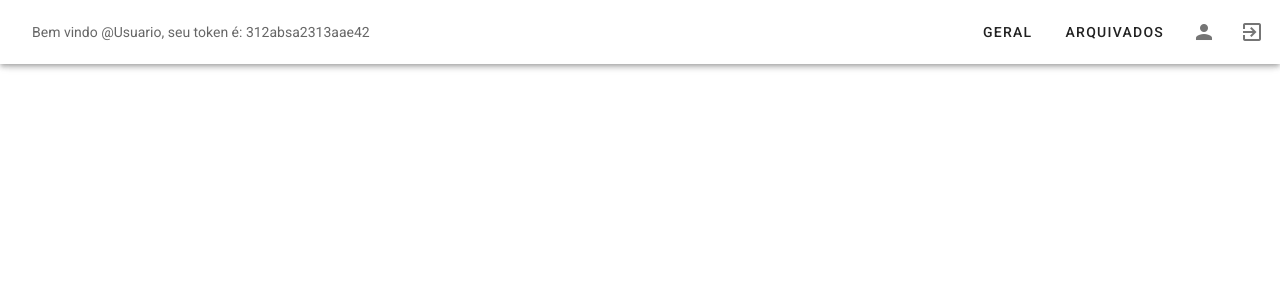
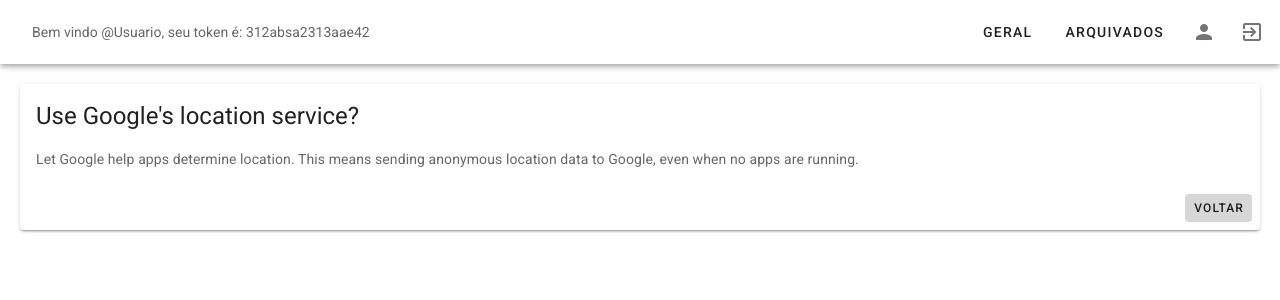
Before and after one commit to rafahill/aceleradev-centralerrors-frontend, a Vue app: page /error/0 in a window 1280 px wide. Shown: the top 300 px of the page. Built offline with nearby package versions, Linux system fonts and the light colour scheme.

Commit message:
adicionado pagina de detalhamento, emitbus, rotas

```diff
--- /dev/null
+++ b/src/event-bus.js
@@ -0,0 +1,2 @@
+import Vue from 'vue';
+export const EventBus = new Vue();
--- a/src/router/index.js
+++ b/src/router/index.js
@@ -4,6 +4,7 @@ import Login from '../views/Login.vue'
 import PasswordRecovery from '../views/PasswordRecovery.vue'
 import Signup from '../views/Signup.vue'
 import ErrorList from '../views/ErrorList.vue'
+import ErrorDetails from '../views/ErrorDetails.vue'
 
 
 Vue.use(VueRouter)
@@ -30,6 +31,11 @@ const routes = [
     path: '/error',
     name: 'error',
     component: ErrorList
+  },
+  {
+    path: '/error/:id',
+    name: 'errorDetails',
+    component: ErrorDetails
   }
 ]
 
--- /dev/null
+++ b/src/views/ErrorDetails.vue
@@ -0,0 +1,21 @@
+<template>
+     <v-card>
+        <v-card-title class="headline">Use Google's location service?</v-card-title>
+        <v-card-text>Let Google help apps determine location. This means sending anonymous location data to Google, even when no apps are running.</v-card-text>
+        <v-card-actions>
+          <v-spacer></v-spacer>
+          <v-btn small text to="/error">Voltar</v-btn>
+
+        </v-card-actions>
+      </v-card>
+</template>
+
+<script>
+
+
+export default {
+  computed: {
+
+  }
+};
+</script>
--- a/src/views/ErrorList.vue
+++ b/src/views/ErrorList.vue
@@ -35,6 +35,10 @@
       </template>
 
       <template v-slot:item.actions="{ item }">
+        <v-btn icon class="mr-2" :to="`/error/${item.id}`">
+          <v-icon>visibility</v-icon>
+        </v-btn>
+
         <v-btn icon class="mr-2">
           <v-icon>archive</v-icon>
         </v-btn>
@@ -86,6 +90,7 @@ export default {
       selectedItem: null,
       snackbar: false,
       snackMessage: null,
+      errorDetails: false,
       headers: [
         { text: "Level", value: "level" },
         { text: "Data/Hora", value: "date" },
```
